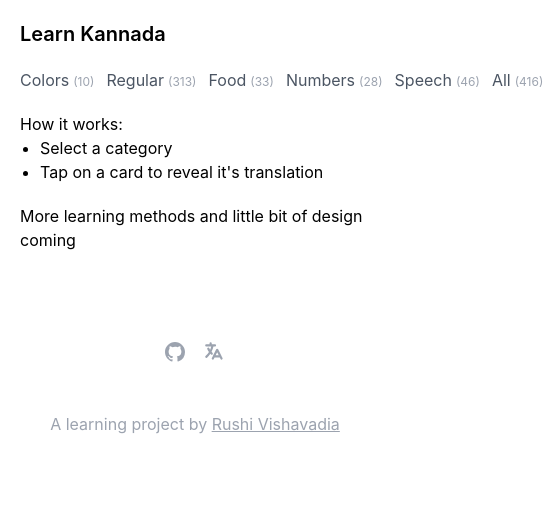
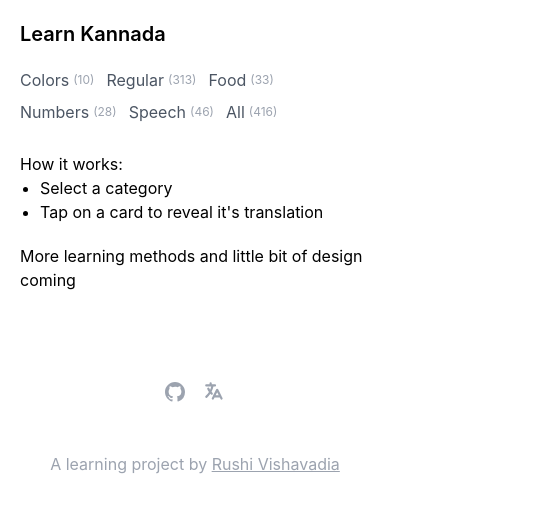
Before and after one commit to rushi/language-flashcards, a Next.js app: page / in a window 390 px wide. Shown: the top 512 px of the page, 555 px wide, since content can reach past the window. Built offline with nearby package versions, Linux system fonts and the light colour scheme.

Commit message:
Fix mobile view

```diff
--- a/components/Menu.js
+++ b/components/Menu.js
@@ -7,12 +7,12 @@ const wordLinks = (active) => {
         const count = _.keys(words[word]).length;
         const activeClass = word === active ? 'text-black underline' : 'text-gray-600';
         return (
-            <>
-            <Link key={word} href={`/${word}`}>
-                <a className={`hover:underline ${activeClass}`}>{_.capitalize(word)}</a>
-            </Link>
-            <span className="pl-1 mr-3 text-gray-400 text-xs">({count})</span>
-            </>
+            <span key={word} className="inline-flex mb-2">
+                <Link href={`/${word}`}>
+                    <a className={`hover:underline ${activeClass}`}>{_.capitalize(word)}</a>
+                </Link>
+                <span className="pl-1 mr-3 text-gray-400 text-xs leading-6">({count})</span>
+            </span>
         );
     });
 };
--- a/components/Page.js
+++ b/components/Page.js
@@ -11,6 +11,7 @@ const Page = ({ active, title = 'Learn Kannada', children, ...rest }) => {
                 <title>{title}</title>
                 <link rel="shortcut icon" href="/favicon.png" />
                 <link rel="stylesheet" href="//cdnjs.cloudflare.com/ajax/libs/animate.css/4.1.1/animate.min.css" />
+                <meta name="viewport" content="width=device-width, initial-scale=1.0" />
             </Head>
 
             <Header />
```
